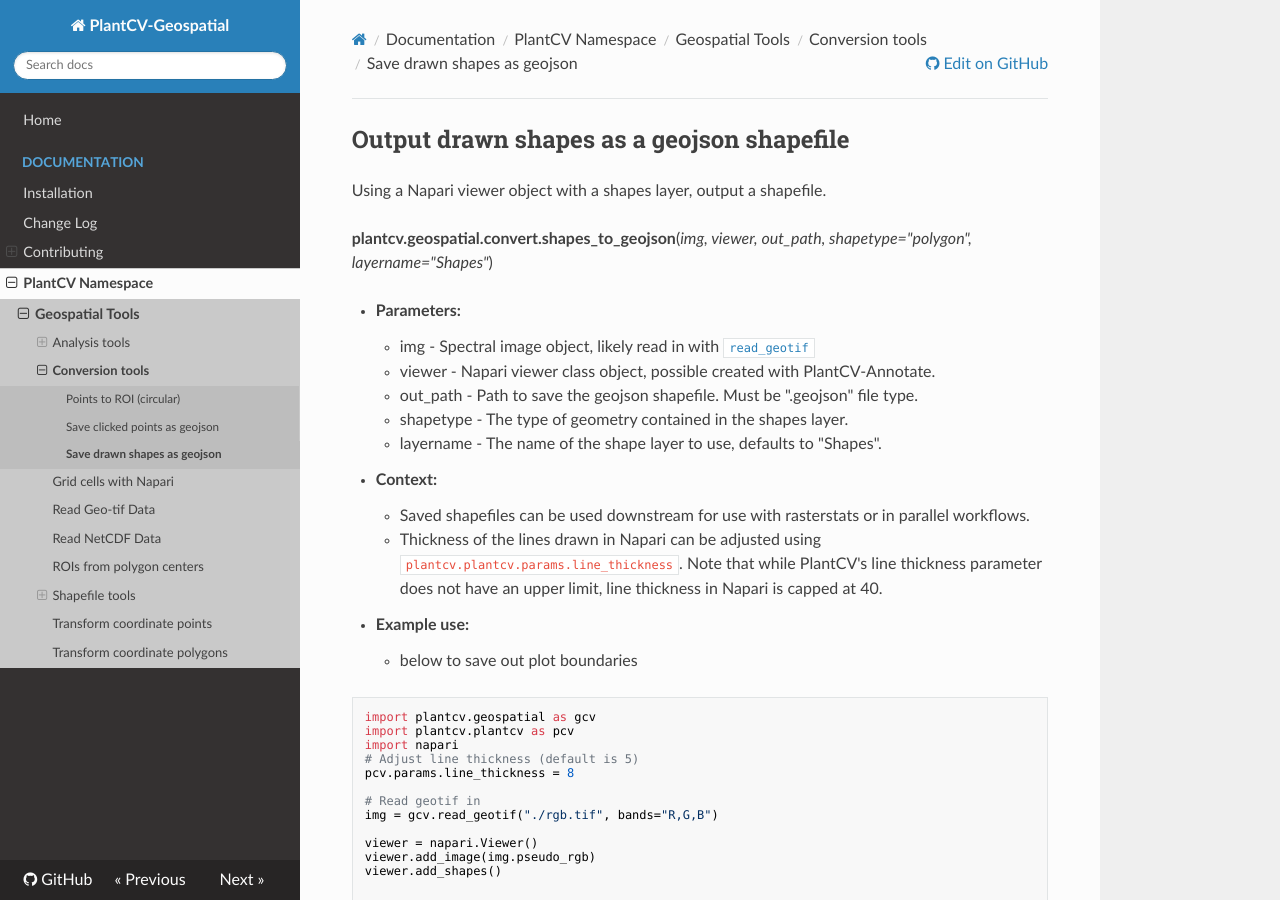
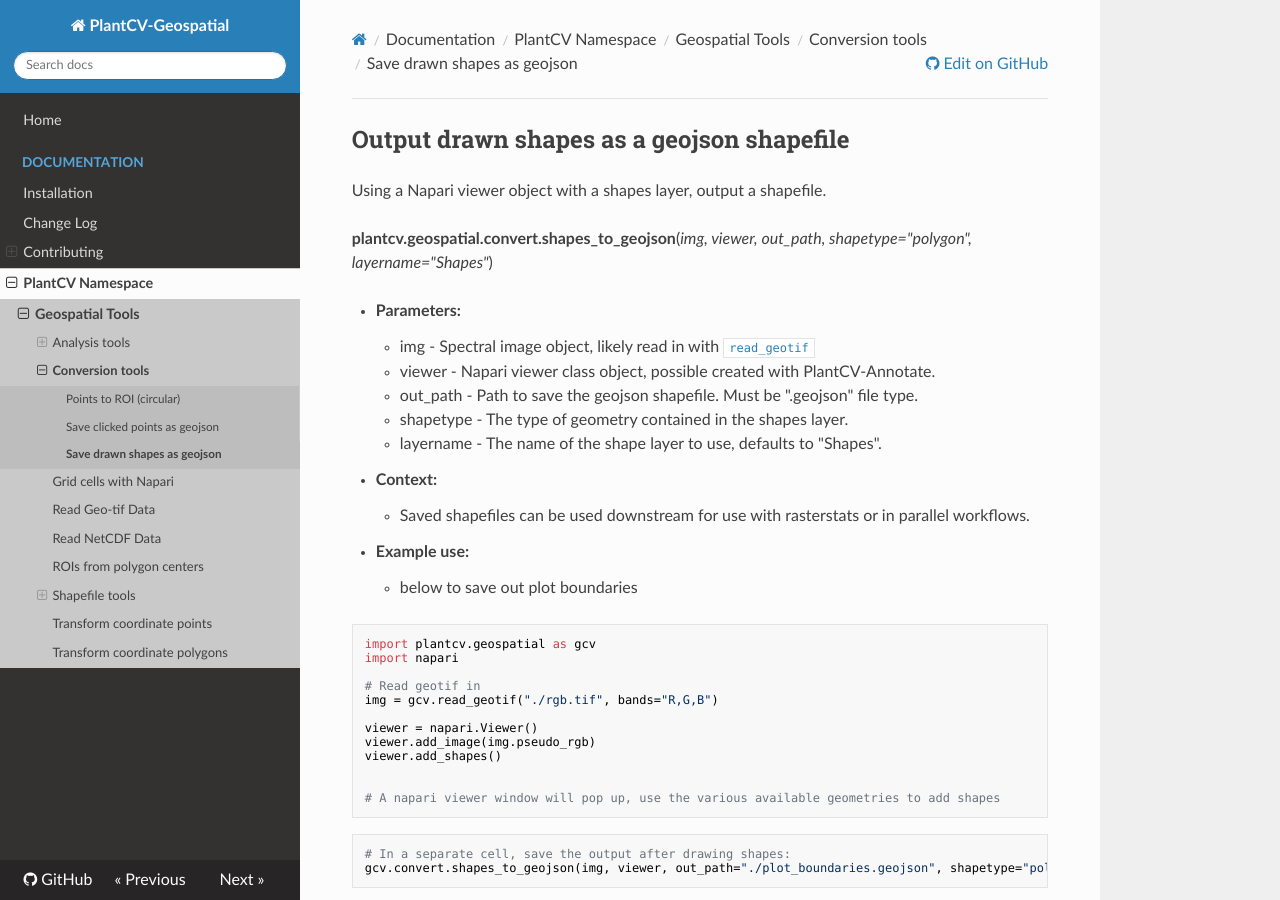
Before and after one commit to danforthcenter/plantcv-geospatial, an MkDocs documentation site: the page built from docs/shapes_to_geojson.md, in a window 1280 px wide and 900 px high. Built offline with MkDocs 1.6.1, drawn with Linux system fonts in a browser that asks for light colours; nearby versions of some CDN libraries.

Commit message:
Fixing changes to docs that went in wrong page

````diff
--- a/docs/shapes_to_geojson.md
+++ b/docs/shapes_to_geojson.md
@@ -13,17 +13,14 @@ Using a Napari viewer object with a shapes layer, output a shapefile.
 
 - **Context:**
     - Saved shapefiles can be used downstream for use with rasterstats or in parallel workflows.
-    - Thickness of the lines drawn in Napari can be adjusted using `plantcv.plantcv.params.line_thickness`. Note that while PlantCV's line thickness parameter does not have an upper limit, line thickness in Napari is capped at 40.
+
 - **Example use:**
     - below to save out plot boundaries
 
 
 ```python
 import plantcv.geospatial as gcv
-import plantcv.plantcv as pcv
 import napari
-# Adjust line thickness (default is 5)
-pcv.params.line_thickness = 8
 
 # Read geotif in
 img = gcv.read_geotif("./rgb.tif", bands="R,G,B")
````
Also changed, not shown: docs/napari_field_grid.md (+3 -0 lines).
